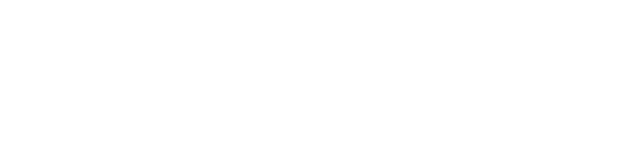
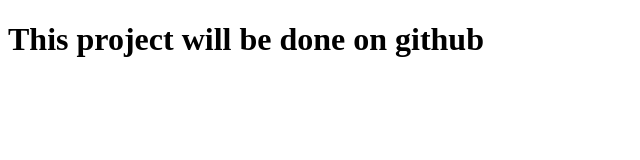
Before and after one commit to rakesh7071kumar/GitHubPractice, a plain HTML site: page index.html in a window 1280 px wide. Shown: the whole page, without its empty margins (0-640 px from the left). Drawn offline with Linux system fonts and the light colour scheme.

Commit message:
Add h1 tag on index.html

```diff
--- a/index.html
+++ b/index.html
@@ -6,6 +6,6 @@
     <title>GIT HUB PRACTICE</title>
 </head>
 <body>
-
+    <h1>This project will be done on github</h1>
 </body>
 </html>
```
